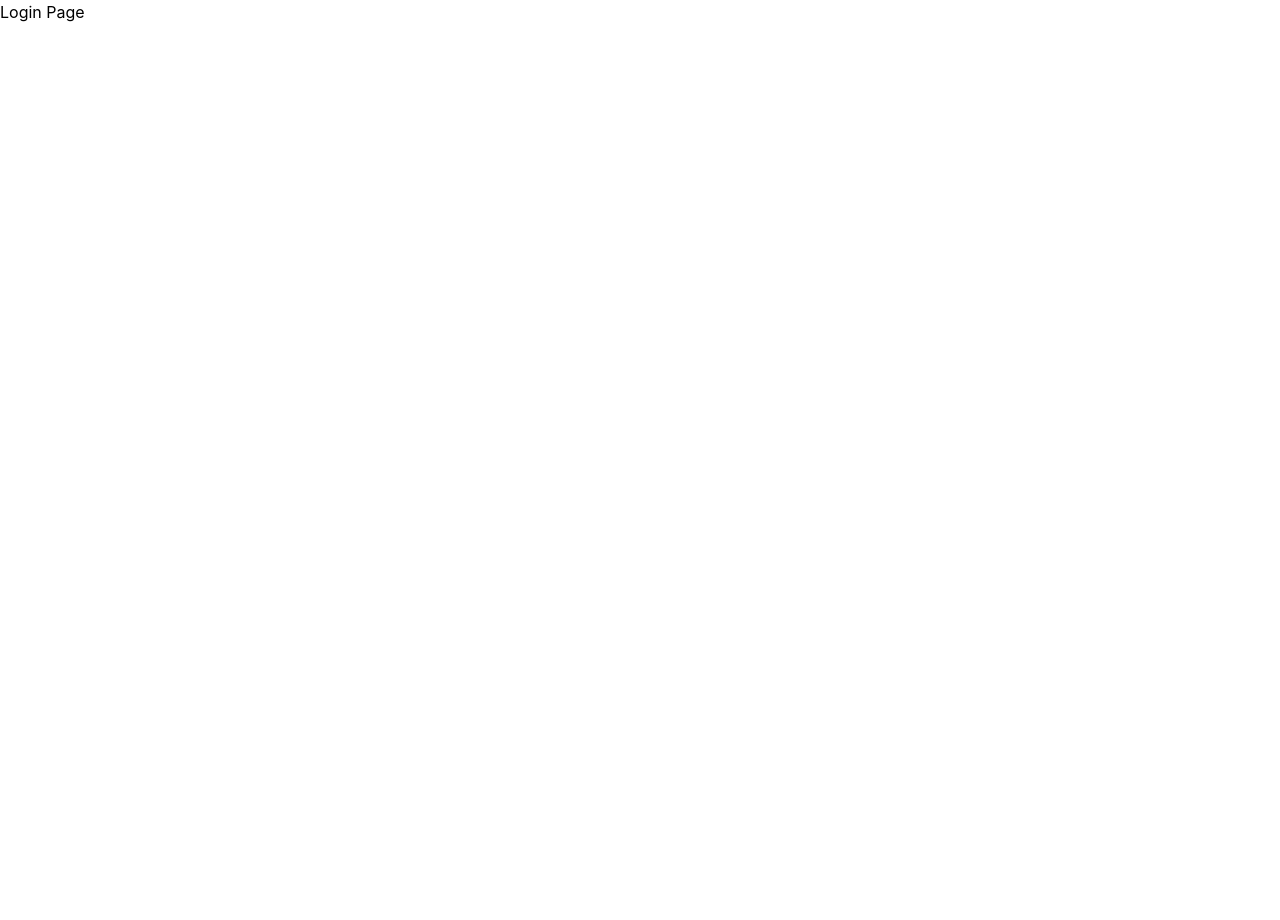
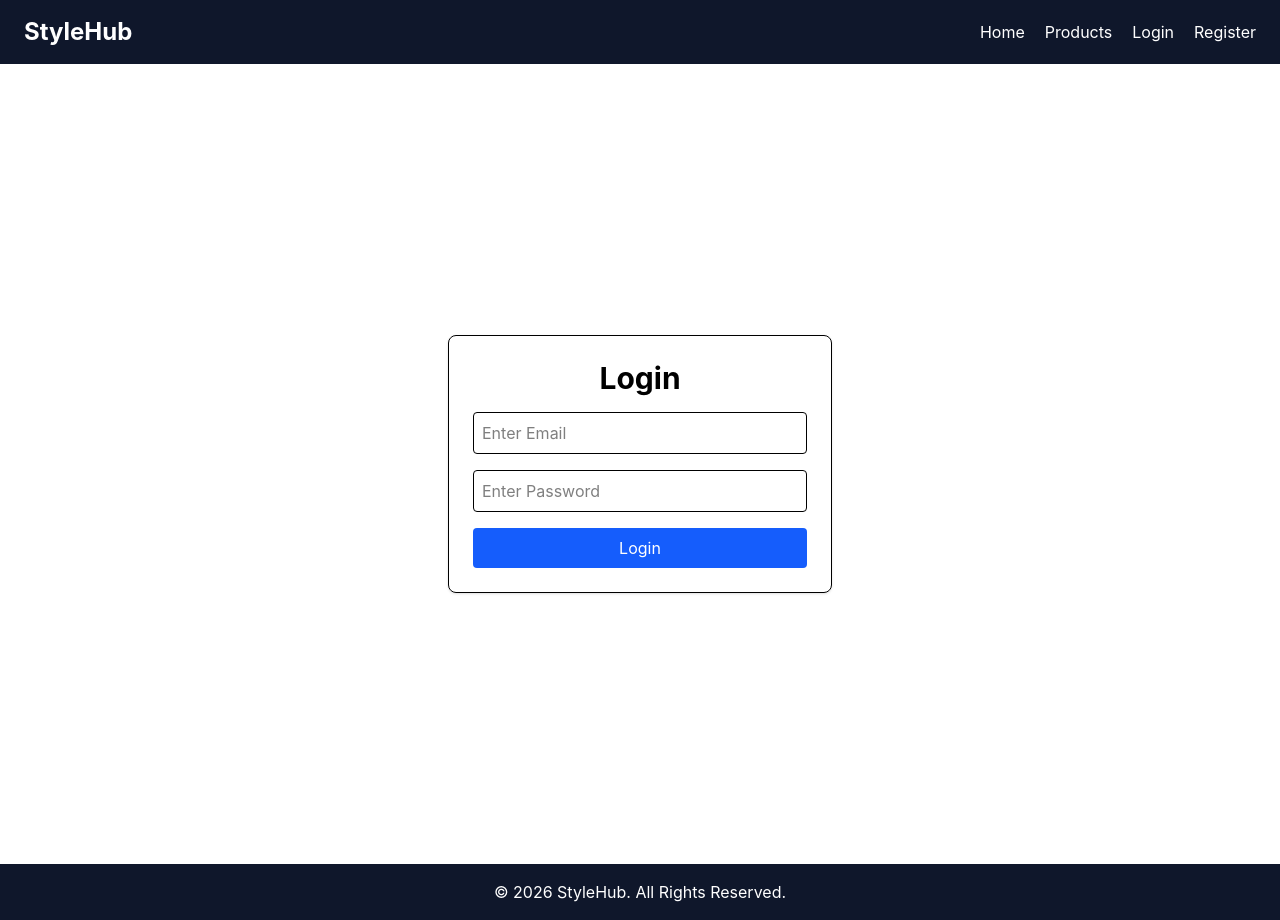
Before and after one commit to Ganesh-911/StyleHUB, a React app in the folder Frontend/: page /login in a window 1280 px wide. Before the commit the page ends 800 px from the top, so only its background shows below. Built offline with nearby package versions, Linux system fonts and the light colour scheme; the HTML template or start-up script is replaced by a standard one.

Commit message:
Started frontend dev

```diff
--- a/Frontend/src/components/layout/Navbar.jsx
+++ b/Frontend/src/components/layout/Navbar.jsx
@@ -1,28 +1,48 @@
 import { Link } from "react-router-dom";
+import { useAuth } from "../../context/AuthContext";
 
 function Navbar() {
+    const { token, user, setToken, setUser } = useAuth();
+
+    const logoutHandler = () => {
+        localStorage.removeItem("token");
+        setToken("");
+        setUser(null);
+    };
+
     return (
         <nav className="bg-slate-900 text-white px-6 py-4 flex justify-between items-center">
-
-            <Link
-                to="/"
-                className="text-2xl font-bold"
-            >
+            <Link to="/" className="text-2xl font-bold">
                 StyleHub
             </Link>
 
-            <div className="flex gap-6">
-
+            <div className="flex gap-5 items-center">
                 <Link to="/">Home</Link>
-
                 <Link to="/products">Products</Link>
 
-                <Link to="/login">Login</Link>
+                {!token ? (
+                    <>
+                        <Link to="/login">Login</Link>
+                        <Link to="/register">Register</Link>
+                    </>
+                ) : (
+                    <>
+                        <Link to="/wishlist">Wishlist</Link>
+                        <Link to="/cart">Cart</Link>
 
-                <Link to="/register">Register</Link>
+                        {user?.role === "admin" && (
+                            <Link to="/admin/dashboard">Dashboard</Link>
+                        )}
 
+                        <button
+                            onClick={logoutHandler}
+                            className="bg-red-600 px-3 py-1 rounded"
+                        >
+                            Logout
+                        </button>
+                    </>
+                )}
             </div>
-
         </nav>
     );
 }
--- /dev/null
+++ b/Frontend/src/components/product/ProductCard.jsx
@@ -0,0 +1,30 @@
+import { Link } from "react-router-dom";
+
+function ProductCard({ product }) {
+    return (
+        <div className="border rounded-lg shadow p-4 hover:shadow-lg transition">
+            <img
+                src={product.images?.[0] || "https://placehold.co/300x300"}
+                alt={product.name}
+                className="w-full h-60 object-cover rounded"
+            />
+
+            <h2 className="text-lg font-semibold mt-3">
+                {product.name}
+            </h2>
+
+            <p className="text-gray-600">
+                ₹{product.price}
+            </p>
+
+            <Link
+                to={`/products/${product._id}`}
+                className="inline-block mt-3 bg-slate-900 text-white px-4 py-2 rounded"
+            >
+                View Details
+            </Link>
+        </div>
+    );
+}
+
+export default ProductCard;
--- a/Frontend/src/context/AuthContext.jsx
+++ b/Frontend/src/context/AuthContext.jsx
@@ -1,4 +1,5 @@
-import { createContext, useContext, useState } from "react";
+import { createContext, useContext, useState, useEffect, useCallback } from "react";
+import api from "../services/axios";
 
 const AuthContext = createContext();
 
@@ -10,6 +11,55 @@ export function AuthProvider({ children }) {
         localStorage.getItem("token") || ""
     );
 
+    const [loading, setLoading] = useState(true);
+
+    // Fetch user profile on startup if token exists
+    const fetchProfile = useCallback(async (authToken) => {
+        try {
+            setLoading(true);
+            const res = await api.get("/auth/profile", {
+                headers: {
+                    Authorization: `Bearer ${authToken}`
+                }
+            });
+            if (res.data && res.data.success) {
+                setUser(res.data.user);
+            } else {
+                setUser(null);
+                setToken("");
+                localStorage.removeItem("token");
+            }
+        } catch (error) {
+            console.error("Error loading user profile:", error);
+            setUser(null);
+            setToken("");
+            localStorage.removeItem("token");
+        } finally {
+            setLoading(false);
+        }
+    }, []);
+
+    useEffect(() => {
+        const storedToken = localStorage.getItem("token");
+        if (storedToken) {
+            fetchProfile(storedToken);
+        } else {
+            setLoading(false);
+        }
+    }, [fetchProfile]);
+
+    const login = (newToken, userData) => {
+        localStorage.setItem("token", newToken);
+        setToken(newToken);
+        setUser(userData);
+    };
+
+    const logout = () => {
+        localStorage.removeItem("token");
+        setToken("");
+        setUser(null);
+    };
+
     return (
         <AuthContext.Provider
             value={{
@@ -17,6 +67,9 @@ export function AuthProvider({ children }) {
                 setUser,
                 token,
                 setToken,
+                loading,
+                login,
+                logout,
             }}
         >
             {children}
--- a/Frontend/src/pages/auth/Login.jsx
+++ b/Frontend/src/pages/auth/Login.jsx
@@ -1,5 +1,88 @@
+import { useState } from "react";
+import api from "../../services/axios";
+import toast from "react-hot-toast";
+import { useNavigate } from "react-router-dom";
+import Layout from "../../components/layout/Layout";
+import { useAuth } from "../../context/AuthContext";
+
 function Login() {
-    return <h1>Login Page</h1>;
+    const navigate = useNavigate();
+    const { setToken, setUser } = useAuth();
+
+    const [formData, setFormData] = useState({
+        email: "",
+        password: "",
+    });
+
+    const handleChange = (e) => {
+        setFormData({
+            ...formData,
+            [e.target.name]: e.target.value,
+        });
+    };
+
+    const handleSubmit = async (e) => {
+        e.preventDefault();
+
+        try {
+            const res = await api.post("/auth/login", formData);
+
+            // Save token
+            localStorage.setItem("token", res.data.token);
+
+            // Update Context
+            setToken(res.data.token);
+            setUser(res.data.user);
+
+            toast.success(res.data.message);
+
+            navigate("/");
+        } catch (error) {
+            toast.error(
+                error.response?.data?.message || "Login Failed"
+            );
+        }
+    };
+
+    return (
+        <Layout>
+            <div className="flex justify-center items-center min-h-screen">
+                <form
+                    onSubmit={handleSubmit}
+                    className="w-96 space-y-4 border p-6 rounded-lg shadow"
+                >
+                    <h1 className="text-3xl font-bold text-center">
+                        Login
+                    </h1>
+
+                    <input
+                        type="email"
+                        name="email"
+                        placeholder="Enter Email"
+                        value={formData.email}
+                        onChange={handleChange}
+                        className="w-full border p-2 rounded"
+                    />
+
+                    <input
+                        type="password"
+                        name="password"
+                        placeholder="Enter Password"
+                        value={formData.password}
+                        onChange={handleChange}
+                        className="w-full border p-2 rounded"
+                    />
+
+                    <button
+                        type="submit"
+                        className="w-full bg-blue-600 text-white p-2 rounded hover:bg-blue-700"
+                    >
+                        Login
+                    </button>
+                </form>
+            </div>
+        </Layout>
+    );
 }
 
 export default Login;
--- a/Frontend/src/pages/customer/Products.jsx
+++ b/Frontend/src/pages/customer/Products.jsx
@@ -1,5 +1,54 @@
+import { useEffect, useState } from "react";
+import api from "../../services/axios";
+import Layout from "../../components/layout/Layout";
+import ProductCard from "../../components/product/ProductCard";
+import toast from "react-hot-toast";
+
 function Products() {
-  return <h1>Products Page</h1>;
+    const [products, setProducts] = useState([]);
+    const [loading, setLoading] = useState(true);
+
+    useEffect(() => {
+        getProducts();
+    }, []);
+
+    const getProducts = async () => {
+        try {
+            const res = await api.get("/products");
+            setProducts(res.data.products);
+        } catch (error) {
+            toast.error(
+                error.response?.data?.message || "Failed to fetch products"
+            );
+        } finally {
+            setLoading(false);
+        }
+    };
+
+    return (
+        <Layout>
+            <div className="max-w-7xl mx-auto p-6">
+
+                <h1 className="text-3xl font-bold mb-8">
+                    All Products
+                </h1>
+
+                {loading ? (
+                    <h2>Loading...</h2>
+                ) : (
+                    <div className="grid grid-cols-1 md:grid-cols-2 lg:grid-cols-4 gap-6">
+                        {products.map((product) => (
+                            <ProductCard
+                                key={product._id}
+                                product={product}
+                            />
+                        ))}
+                    </div>
+                )}
+
+            </div>
+        </Layout>
+    );
 }
 
 export default Products;
--- a/Frontend/src/routes/AppRoutes.jsx
+++ b/Frontend/src/routes/AppRoutes.jsx
@@ -1,5 +1,5 @@
 import { BrowserRouter, Routes, Route } from "react-router-dom";
-
+import ProtectedRoute from "./ProtectedRoutes";
 import Home from "../pages/customer/Home";
 import Login from "../pages/auth/Login";
 import Register from "../pages/auth/Register";
--- /dev/null
+++ b/Frontend/src/routes/ProtectedRoutes.jsx
@@ -0,0 +1,15 @@
+import { Navigate } from "react-router-dom";
+import { useAuth } from "../context/AuthContext";
+
+function ProtectedRoute({ children }) {
+
+    const { token } = useAuth();
+
+    if (!token) {
+        return <Navigate to="/login" replace />;
+    }
+
+    return children;
+}
+
+export default ProtectedRoute;
--- a/Frontend/src/services/axios.js
+++ b/Frontend/src/services/axios.js
@@ -7,4 +7,20 @@ const api = axios.create({
     },
 });
 
+// Automatically attach JWT token
+api.interceptors.request.use(
+    (config) => {
+        const token = localStorage.getItem("token");
+
+        if (token) {
+            config.headers.Authorization = `Bearer ${token}`;
+        }
+
+        return config;
+    },
+    (error) => {
+        return Promise.reject(error);
+    }
+);
+
 export default api;
```
